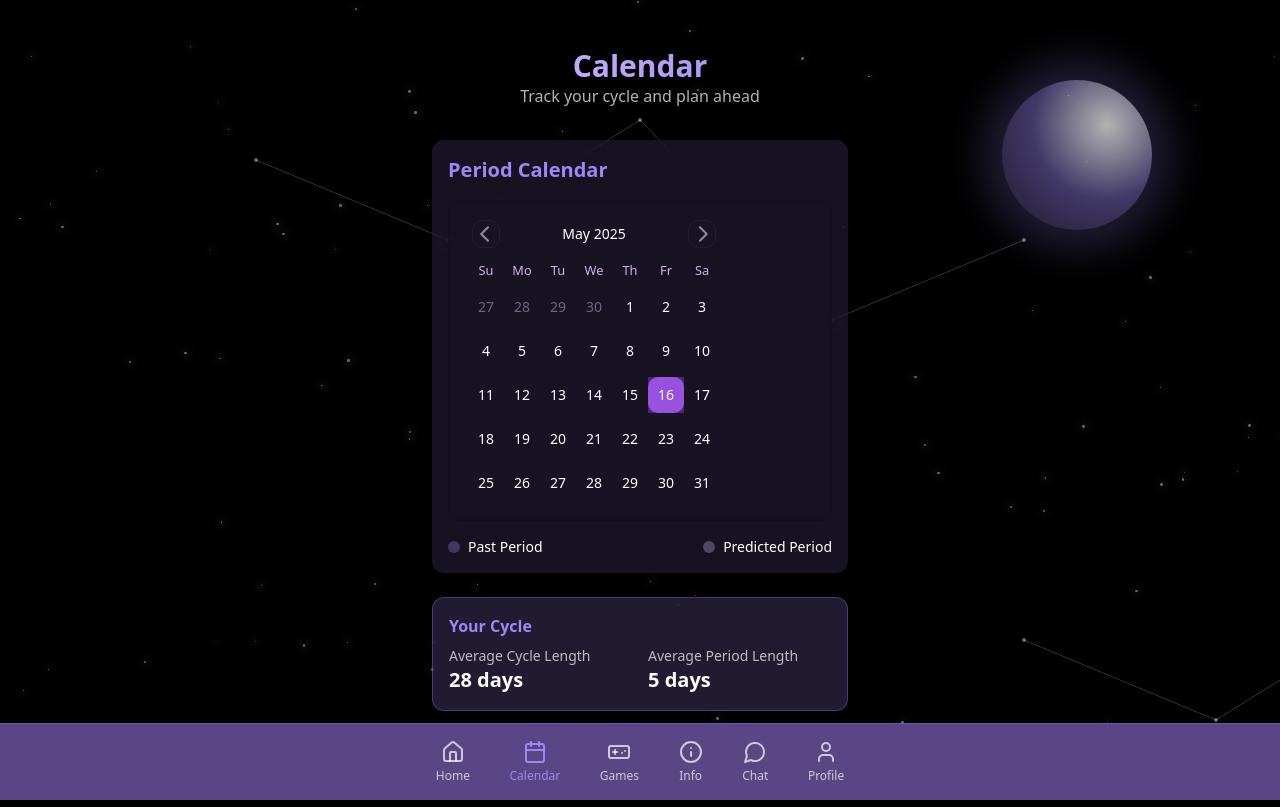
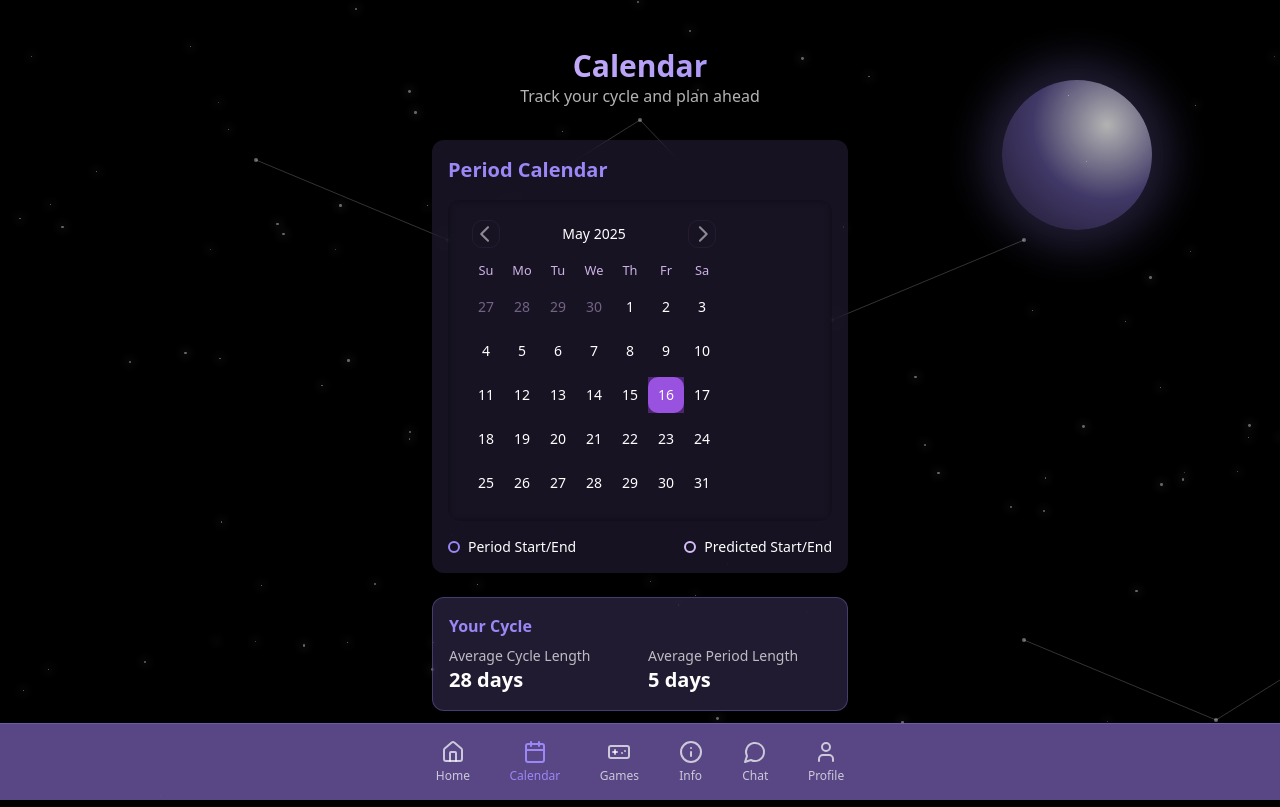
Before and after one commit to Deekshx/aura-moon-cycles, a React (Vite) app: page /calendar in a window 1280 px wide. Built offline with nearby package versions, Linux system fonts and the light colour scheme.

Commit message:
Remove calendar period highlights
Remove past and predicted period highlighting from the calendar component.

```diff
--- a/src/components/PeriodCalendar.tsx
+++ b/src/components/PeriodCalendar.tsx
@@ -1,4 +1,3 @@
-
 import React from 'react';
 import { format, isWithinInterval, isSameDay } from 'date-fns';
 import { Calendar } from "@/components/ui/calendar";
@@ -25,34 +24,8 @@ const PeriodCalendar: React.FC<PeriodCalendarProps> = ({ periodHistory, nextPeri
       return <div>{props.displayMonth?.getDate()}</div>;
     }
 
-    // Check if day is in period history
-    const isInPeriod = periodHistory.some(period => {
-      if (!period.startDate || !period.endDate ||
-          isNaN(period.startDate.getTime()) ||
-          isNaN(period.endDate.getTime())) {
-        return false;
-      }
-      return isWithinInterval(date, { start: period.startDate, end: period.endDate });
-    });
-
-    // Check if day is in predicted period
-    const isInPredictedPeriod = nextPeriodPrediction ?
-      (nextPeriodPrediction.startDate && nextPeriodPrediction.endDate &&
-       !isNaN(nextPeriodPrediction.startDate.getTime()) &&
-       !isNaN(nextPeriodPrediction.endDate.getTime()) &&
-       isWithinInterval(date, {
-         start: nextPeriodPrediction.startDate,
-         end: nextPeriodPrediction.endDate
-       })) : false;
-
-    // Different styling based on if it's a past period or predicted period
+    // We're only keeping the border indicators for the start and end dates
     let className = "";
-
-    if (isInPeriod) {
-      className = "bg-aurora-deep-purple/50 text-white rounded-md";
-    } else if (isInPredictedPeriod) {
-      className = "bg-aurora-light-purple/30 text-white rounded-full"; // Changed to rounded-full for circle shape
-    }
 
     // Add border on first day of period
     periodHistory.forEach(period => {
@@ -75,10 +48,10 @@ const PeriodCalendar: React.FC<PeriodCalendarProps> = ({ periodHistory, nextPeri
         !isNaN(nextPeriodPrediction.startDate.getTime()) &&
         !isNaN(nextPeriodPrediction.endDate.getTime())) {
       if (isSameDay(date, nextPeriodPrediction.startDate)) {
-        className += " border-2 border-aurora-light-purple"; // Changed to full border for circle
+        className += " border-2 border-aurora-light-purple";
       }
       if (isSameDay(date, nextPeriodPrediction.endDate)) {
-        className += " border-2 border-aurora-light-purple"; // Changed to full border for circle
+        className += " border-2 border-aurora-light-purple";
       }
     }
 
@@ -104,12 +77,12 @@ const PeriodCalendar: React.FC<PeriodCalendarProps> = ({ periodHistory, nextPeri
       </div>
       <div className="flex justify-between mt-4 text-sm">
         <div className="flex items-center">
-          <div className="w-3 h-3 bg-aurora-deep-purple/50 rounded-full mr-2"></div>
-          <span className="text-white">Past Period</span>
+          <div className="w-3 h-3 border-2 border-aurora-purple rounded-full mr-2"></div>
+          <span className="text-white">Period Start/End</span>
         </div>
         <div className="flex items-center">
-          <div className="w-3 h-3 bg-aurora-light-purple/30 rounded-full mr-2"></div>
-          <span className="text-white">Predicted Period</span>
+          <div className="w-3 h-3 border-2 border-aurora-light-purple rounded-full mr-2"></div>
+          <span className="text-white">Predicted Start/End</span>
         </div>
       </div>
     </div>
```
